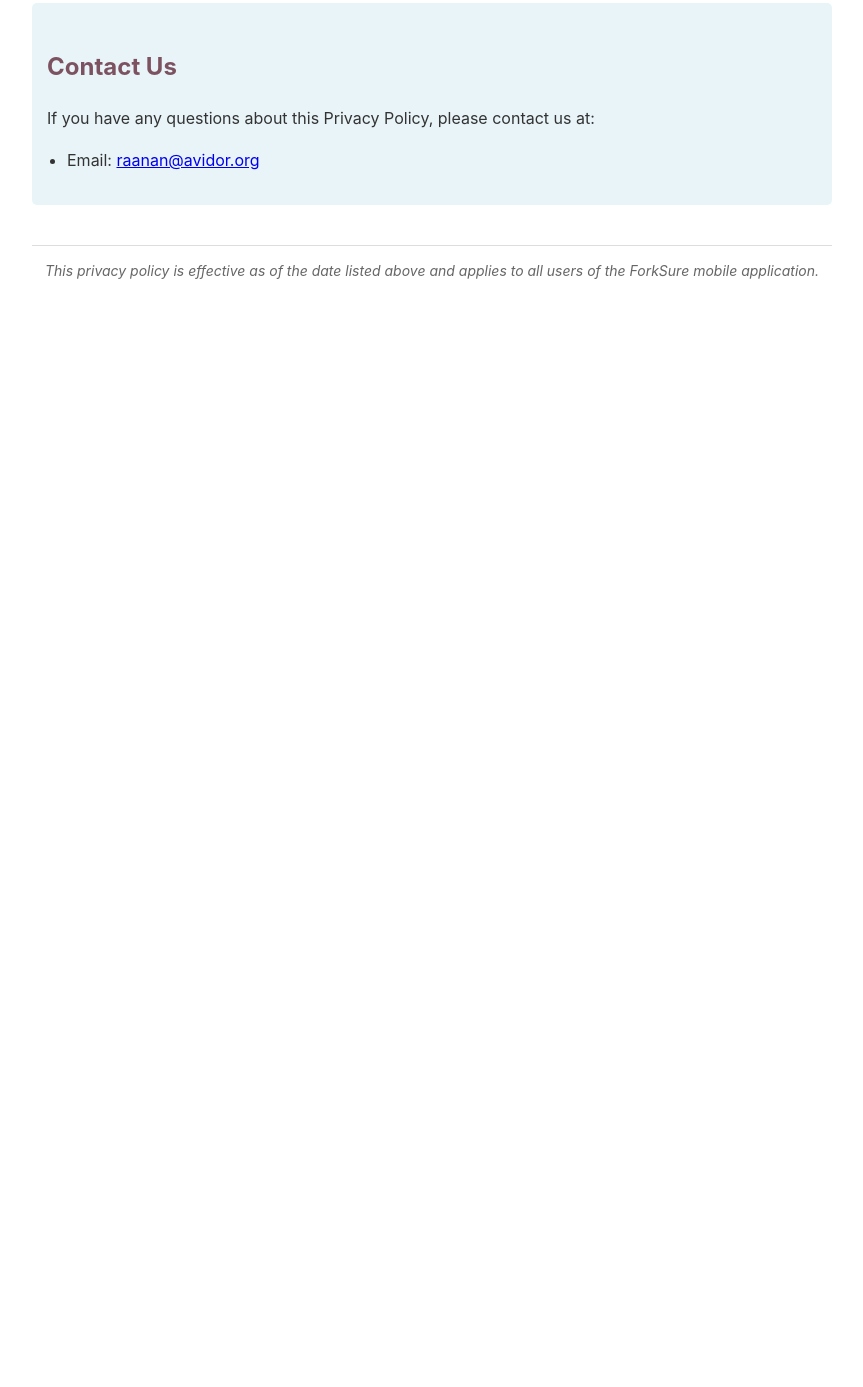
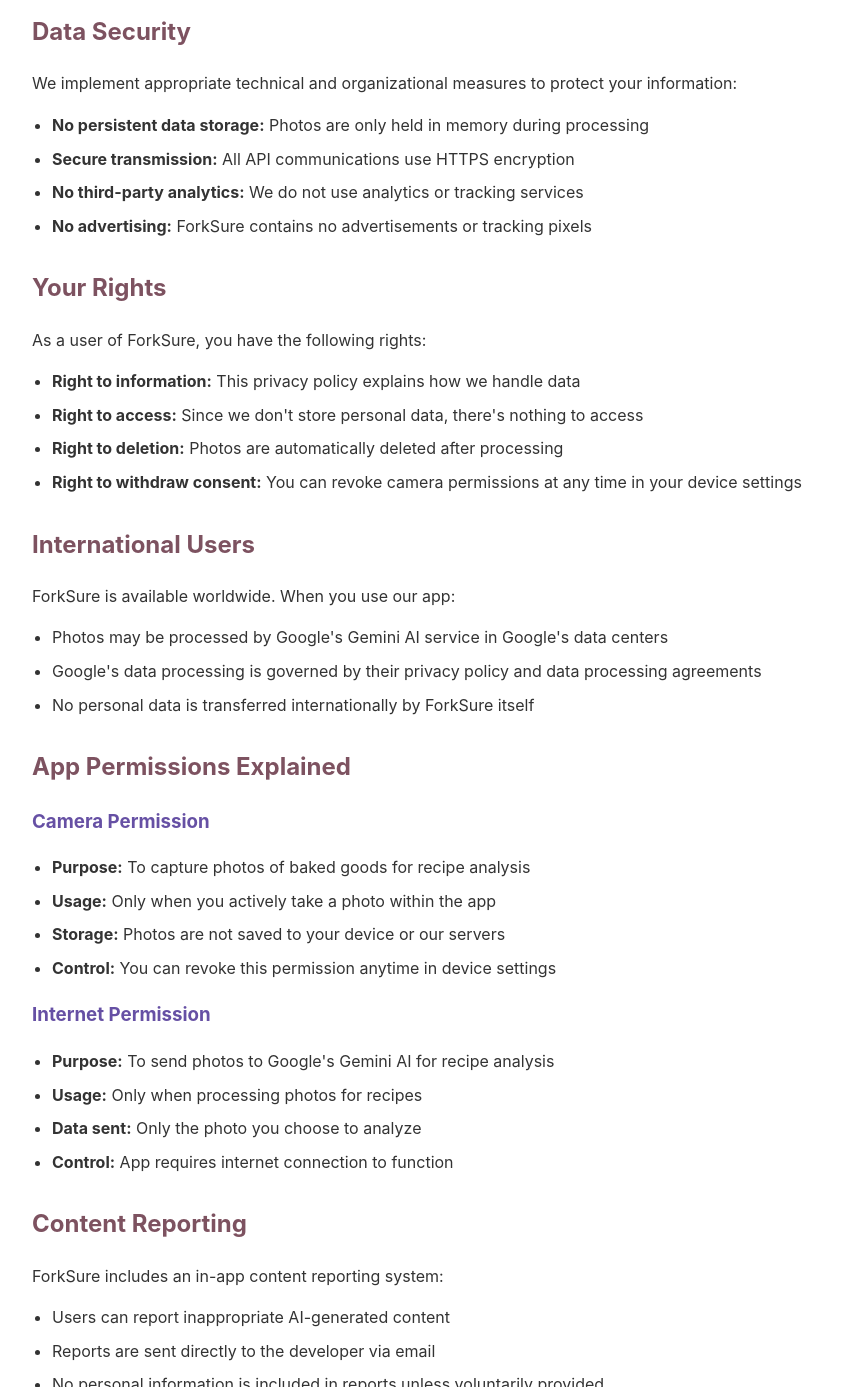
Before and after one commit to ravidorr/ForkSure, a plain HTML site: page index.html in a window 1280 px wide. Shown: the part 1413-2800 px from the top of the page, without its empty margins (208-1071 px from the left). Before the commit the page ends 1729 px from the top, so only its background shows below. Drawn offline with Linux system fonts and the light colour scheme.

Commit message:
Complete privacy policy with comprehensive Google Play compliance
- Fix placeholder email with actual contact (raanan@avidor.org)
- Add comprehensive data security section
- Include detailed user rights information
- Add international users section
- Provide detailed app permissions explanations
- Document content reporting system
- Update date to June 13, 2025
- Update both Markdown and HTML versions
- Ensure full Google Play Store policy compliance

```diff
--- a/index.html
+++ b/index.html
@@ -65,7 +65,7 @@
 <body>
     <h1>Privacy Policy for ForkSure</h1>
     <div class="last-updated">
-        <strong>Last updated: May 31, 2024</strong>
+        <strong>Last updated: June 13, 2025</strong>
     </div>
 
     <h2>Overview</h2>
@@ -104,6 +104,58 @@
     <h2>Changes to This Policy</h2>
     <p>We may update this Privacy Policy from time to time. Any changes will be posted in the app and on this page.</p>
 
+    <h2>Data Security</h2>
+    <p>We implement appropriate technical and organizational measures to protect your information:</p>
+    <ul>
+        <li><strong>No persistent data storage:</strong> Photos are only held in memory during processing</li>
+        <li><strong>Secure transmission:</strong> All API communications use HTTPS encryption</li>
+        <li><strong>No third-party analytics:</strong> We do not use analytics or tracking services</li>
+        <li><strong>No advertising:</strong> ForkSure contains no advertisements or tracking pixels</li>
+    </ul>
+
+    <h2>Your Rights</h2>
+    <p>As a user of ForkSure, you have the following rights:</p>
+    <ul>
+        <li><strong>Right to information:</strong> This privacy policy explains how we handle data</li>
+        <li><strong>Right to access:</strong> Since we don't store personal data, there's nothing to access</li>
+        <li><strong>Right to deletion:</strong> Photos are automatically deleted after processing</li>
+        <li><strong>Right to withdraw consent:</strong> You can revoke camera permissions at any time in your device settings</li>
+    </ul>
+
+    <h2>International Users</h2>
+    <p>ForkSure is available worldwide. When you use our app:</p>
+    <ul>
+        <li>Photos may be processed by Google's Gemini AI service in Google's data centers</li>
+        <li>Google's data processing is governed by their privacy policy and data processing agreements</li>
+        <li>No personal data is transferred internationally by ForkSure itself</li>
+    </ul>
+
+    <h2>App Permissions Explained</h2>
+    <h3>Camera Permission</h3>
+    <ul>
+        <li><strong>Purpose:</strong> To capture photos of baked goods for recipe analysis</li>
+        <li><strong>Usage:</strong> Only when you actively take a photo within the app</li>
+        <li><strong>Storage:</strong> Photos are not saved to your device or our servers</li>
+        <li><strong>Control:</strong> You can revoke this permission anytime in device settings</li>
+    </ul>
+
+    <h3>Internet Permission</h3>
+    <ul>
+        <li><strong>Purpose:</strong> To send photos to Google's Gemini AI for recipe analysis</li>
+        <li><strong>Usage:</strong> Only when processing photos for recipes</li>
+        <li><strong>Data sent:</strong> Only the photo you choose to analyze</li>
+        <li><strong>Control:</strong> App requires internet connection to function</li>
+    </ul>
+
+    <h2>Content Reporting</h2>
+    <p>ForkSure includes an in-app content reporting system:</p>
+    <ul>
+        <li>Users can report inappropriate AI-generated content</li>
+        <li>Reports are sent directly to the developer via email</li>
+        <li>No personal information is included in reports unless voluntarily provided</li>
+        <li>Reporting helps improve the service for all users</li>
+    </ul>
+
     <div class="contact">
         <h2>Contact Us</h2>
         <p>If you have any questions about this Privacy Policy, please contact us at:</p>
```
Also changed, not shown: 1 other file.
